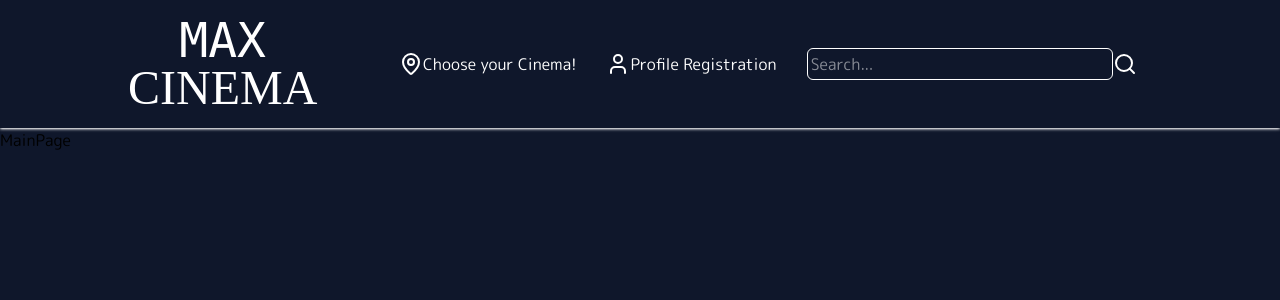
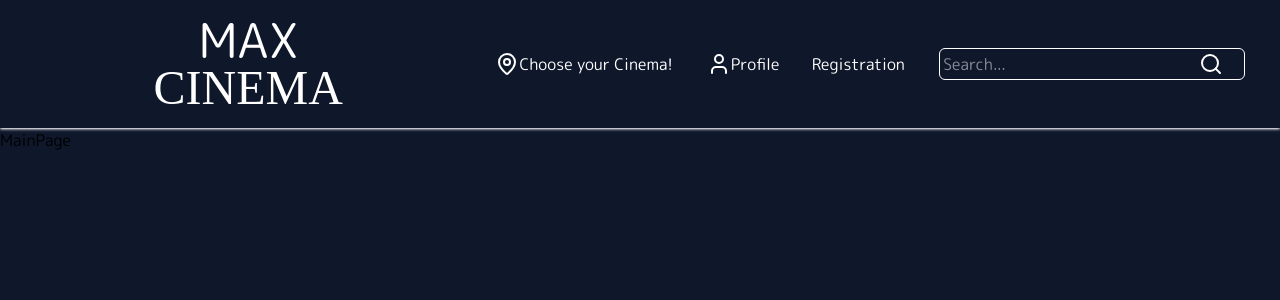
Before and after one commit to bchanowski/ReactCinema, a React (Vite) app: page / in a window 1280 px wide. Shown: the top 300 px of the page. Built offline with nearby package versions, Linux system fonts and the light colour scheme; a web font is replaced by a local one.

Commit message:
Worked on navbar, finished the initial styling and functionality

```diff
--- a/src/components/Navbar/AccountNav.tsx
+++ b/src/components/Navbar/AccountNav.tsx
@@ -2,9 +2,12 @@ import { User } from "lucide-react";
 
 const AccountNav = () => {
   return (
-    <div className="text-white flex">
-      <User />
-      Profile Registration
+    <div className="text-white w-[30%] flex justify-around content-around items">
+      <span className="flex cursor-pointer">
+        <User />
+        <span className="hidden lg:inline">Profile</span>
+      </span>
+      <span className="cursor-pointer hidden lg:inline">Registration</span>
     </div>
   );
 };
--- a/src/components/Navbar/ChooseCinema.tsx
+++ b/src/components/Navbar/ChooseCinema.tsx
@@ -4,7 +4,7 @@ const ChooseCinema = () => {
   return (
     <div className="flex text-white cursor-pointer">
       <MapPin />
-      Choose your Cinema!
+      <span className="hidden lg:inline">Choose your Cinema!</span>
     </div>
   );
 };
--- a/src/components/Navbar/Logo.tsx
+++ b/src/components/Navbar/Logo.tsx
@@ -1,7 +1,7 @@
 const Logo = () => {
   return (
-    <div className="flex flex-col justify-center text-white text-5xl ml-[10svw] cursor-pointer">
-      <span className="font-mono flex justify-center ">MAX</span>
+    <div className="flex flex-col justify-center text-white text-4xl ml-[2svw] sm:ml-[12svw] cursor-pointer sm:text-5xl">
+      <span className="flex justify-center ">MAX</span>
       <span className="font-[Bitcount]">CINEMA</span>
     </div>
   );
--- a/src/components/Navbar/Navbar.tsx
+++ b/src/components/Navbar/Navbar.tsx
@@ -7,7 +7,7 @@ const Navbar = () => {
   return (
     <div className="flex justify-between shadow-sm shadow-white h-[8rem]">
       <Logo />
-      <div className="flex w-[60%] justify-around items-center h-full mr-[10svw]">
+      <div className="flex w-[60%] justify-around items-center h-full mr-[2svw] sm:[12svw] lg:w-[60%] sm:w-[40%]">
         <ChooseCinema />
         <AccountNav />
         <SearchBar />
--- a/src/components/Navbar/SearchBar.tsx
+++ b/src/components/Navbar/SearchBar.tsx
@@ -2,12 +2,12 @@ import { Search } from "lucide-react";
 
 const SearchBar = () => {
   return (
-    <div className="flex items-center text-white">
+    <div className="flex items-center text-white relative">
       <input
         placeholder="Search..."
-        className="border rounded-md border-white p-[0.2rem]"
+        className="border rounded-md border-white p-[0.2rem] w-full"
       />
-      <Search />
+      <Search className="absolute left-[80%] cursor-pointer sm:left-[85%]" />
     </div>
   );
 };
```
